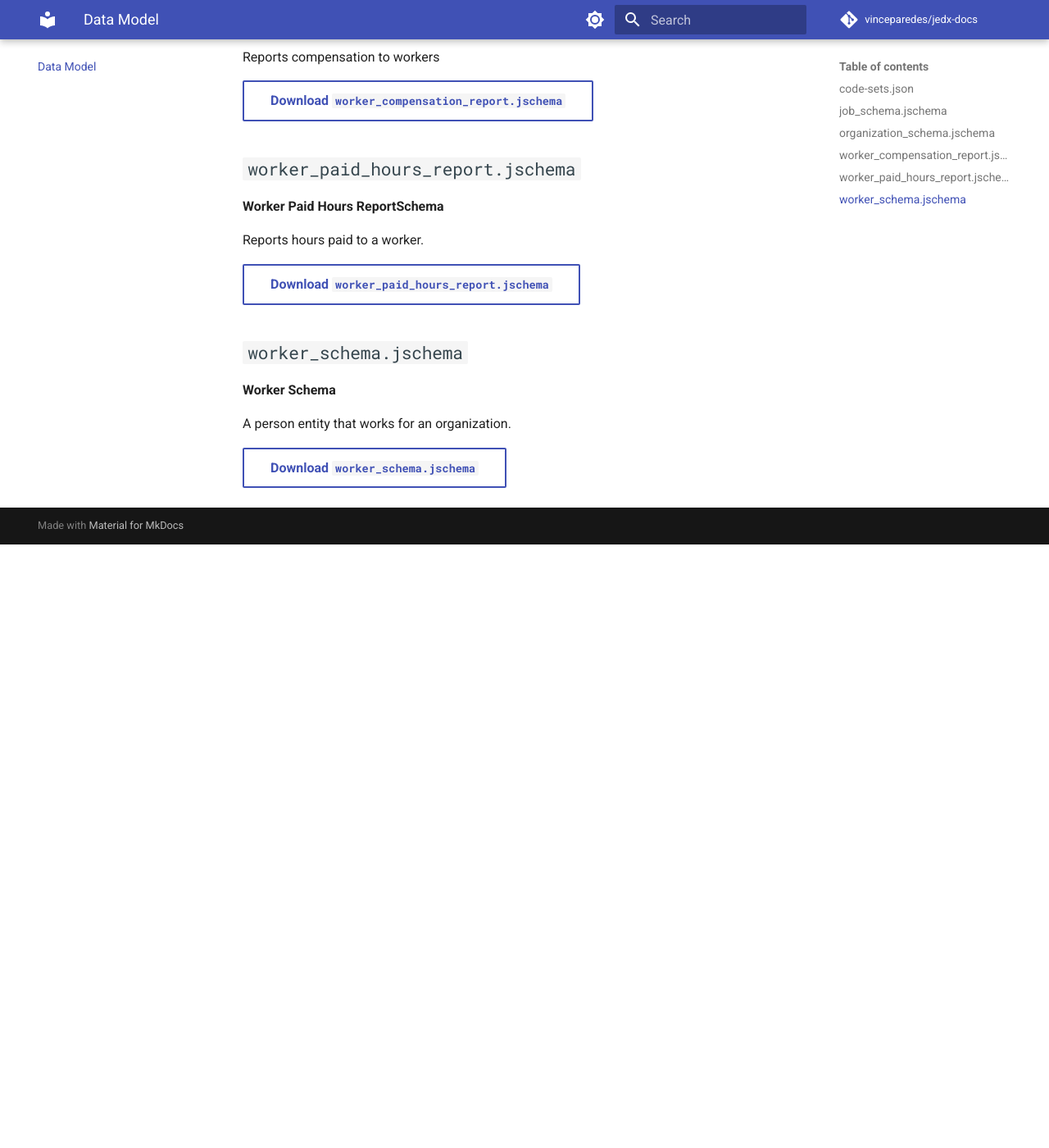
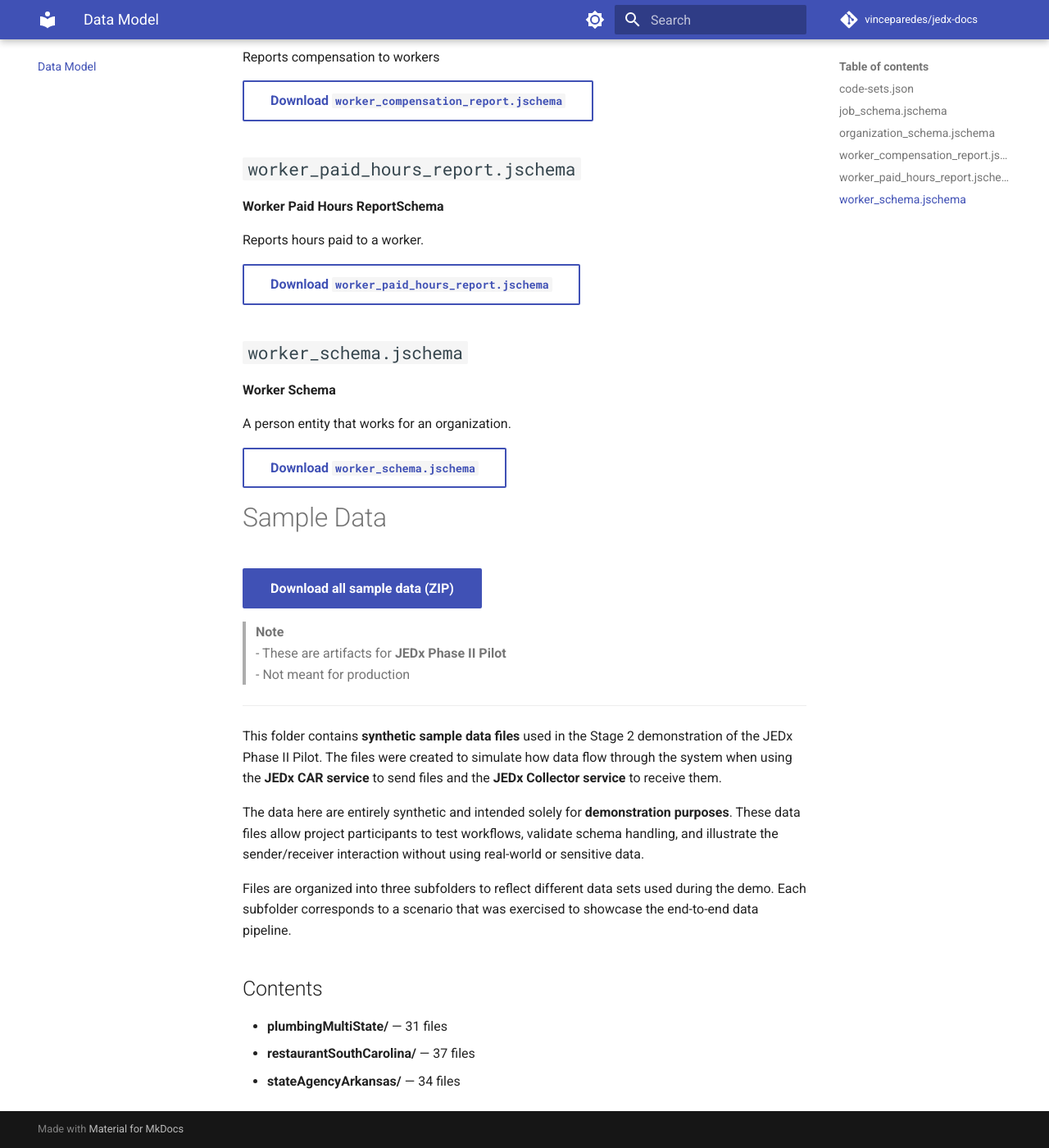
Before and after one commit to vinceparedes/jedx-docs, an MkDocs documentation site: the page built from docs/data-model.md, in a window 1280 px wide and 1400 px high, scrolled down 959 px. Shown: the whole window at 82% size. Built offline with MkDocs 1.6.1 and Material for MkDocs 9.7.7, drawn with Linux system fonts in a browser that asks for light colours; comment, search, counter and statistics services are not loaded; before the commit the page ends 1623 px from its top, so only the background shows below that.

Commit message:
data model + sample data

```diff
--- a/docs/data-model.md
+++ b/docs/data-model.md
@@ -47,3 +47,25 @@ Reports hours paid to a worker.
 A person entity that works for an organization.
 
 [Download `worker_schema.jschema`](assets/data-model/worker_schema.jschema){ .md-button }
+
+# Sample Data
+
+[Download all sample data (ZIP)](assets/zips/sample-data.zip){ .md-button .md-button--primary }
+
+> **Note**
+> - These are artifacts for **JEDx Phase II Pilot**
+> - Not meant for production
+
+---
+
+This folder contains **synthetic sample data files** used in the Stage 2 demonstration of the JEDx Phase II Pilot. The files were created to simulate how data flow through the system when using the **JEDx CAR service** to send files and the **JEDx Collector service** to receive them.
+
+The data here are entirely synthetic and intended solely for **demonstration purposes**. These data files allow project participants to test workflows, validate schema handling, and illustrate the sender/receiver interaction without using real-world or sensitive data.
+
+Files are organized into three subfolders to reflect different data sets used during the demo. Each subfolder corresponds to a scenario that was exercised to showcase the end-to-end data pipeline.
+
+## Contents
+
+- **plumbingMultiState/** — 31 files
+- **restaurantSouthCarolina/** — 37 files
+- **stateAgencyArkansas/** — 34 files
```
